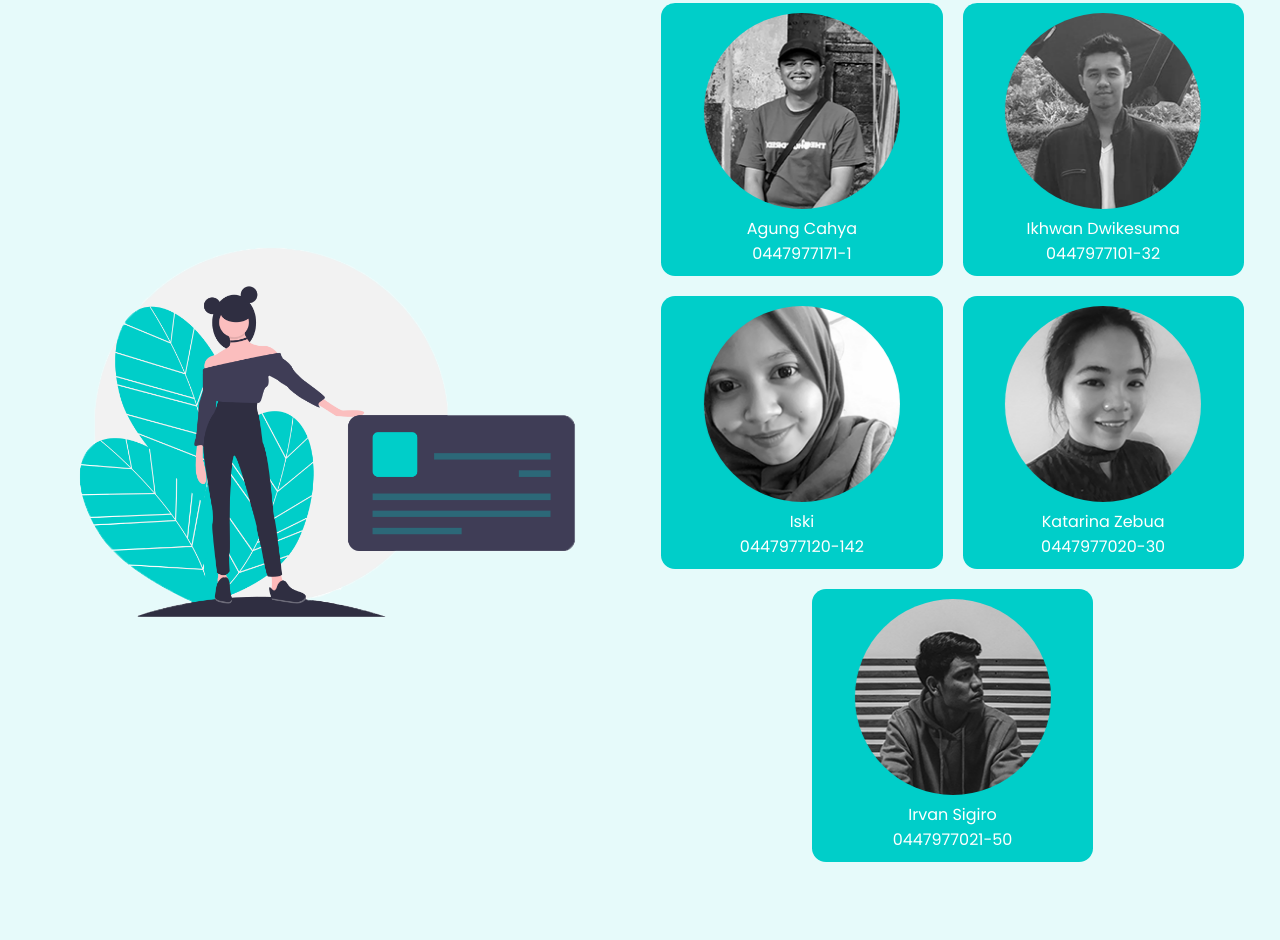
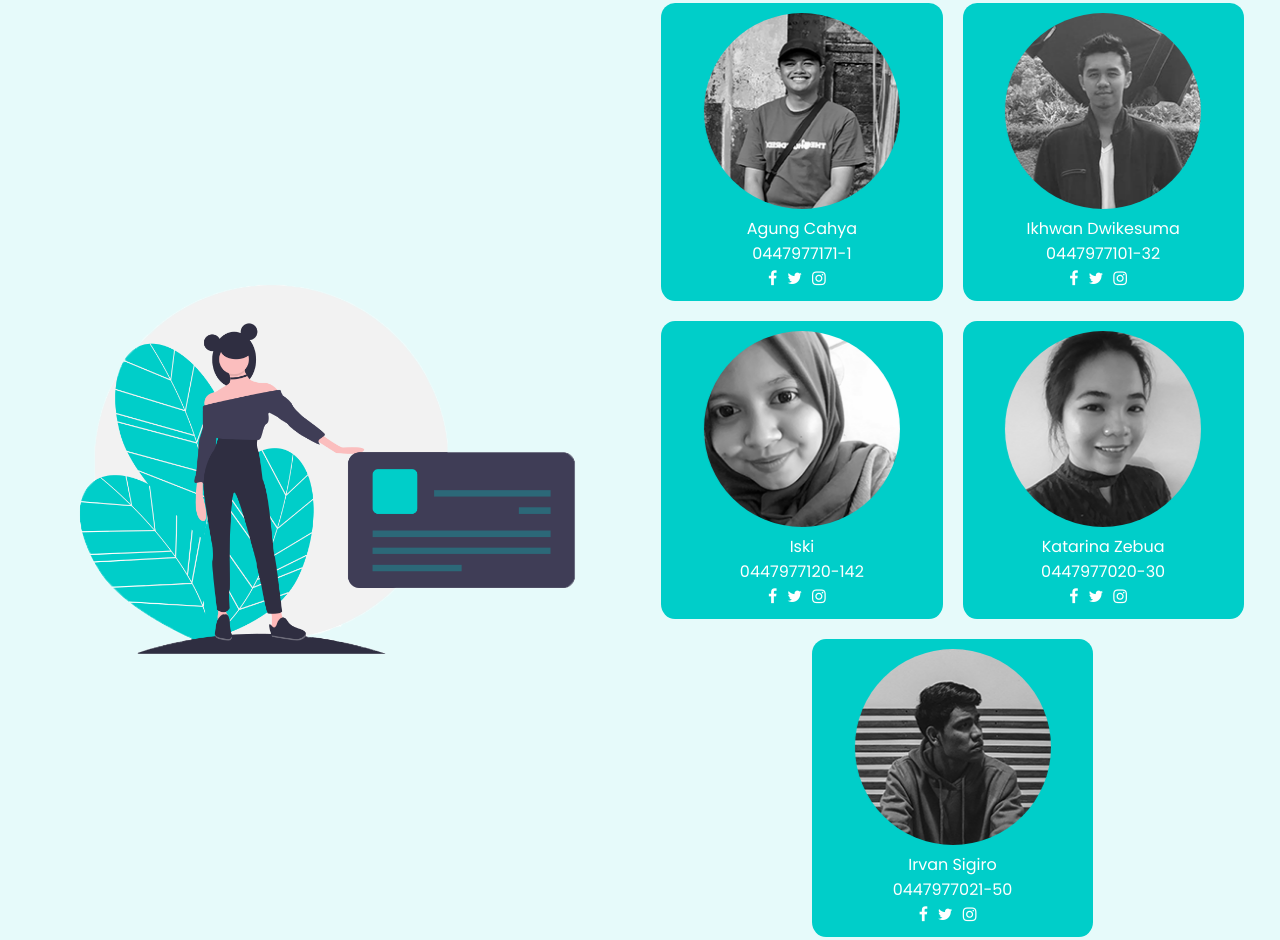
Before and after one commit to agungCP/DTS-project, a plain HTML site: page index.html in a window 1280 px wide. Shown: the part 1012-1952 px from the top of the page. Drawn offline with Linux system fonts and the light colour scheme; a web font is replaced by a local one.

Commit message:
add socmed in member profile

```diff
--- a/assets/css/style.css
+++ b/assets/css/style.css
@@ -196,6 +196,10 @@ nav {
     color: white;
 }
 
+.member a {
+    color: white;
+}
+
 /* contact */
 
 .contact {
--- a/index.html
+++ b/index.html
@@ -58,23 +58,49 @@
                 <div class="profile-content">
                     <div class="member">
                         <img src="assets/img/agung.png" alt="" class="agung">
-                        <p>Agung Cahya <br>0447977171-1</p>
+                        <p>Agung Cahya<br>0447977171-1<br>
+                            <a href="https://www.facebook.com/digitalent.kominfo/" target="_blank"><span
+                                    class="fa fa-facebook"></span></a><a href="https://twitter.com/DTS_kominfo"
+                                target="_blank"><span class="fa fa-twitter"></span></a><a
+                                href="https://www.instagram.com/digitalent.kominfo/" target="_blank"><span
+                                    class="fa fa-instagram"></span></a>
+                        </p>
                     </div>
                     <div class="member">
                         <img src="assets/img/ikhwan.png" alt="ikhwan">
-                        <p>Ikhwan Dwikesuma <br>0447977101-32</p>
+                        <p>Ikhwan Dwikesuma<br>0447977101-32<br>
+                            <a href="https://www.facebook.com/digitalent.kominfo/" target="_blank"><span
+                                    class="fa fa-facebook"></span></a><a href="https://twitter.com/DTS_kominfo"
+                                target="_blank"><span class="fa fa-twitter"></span></a><a
+                                href="https://www.instagram.com/digitalent.kominfo/" target="_blank"><span
+                                    class="fa fa-instagram"></span></a></p>
                     </div>
                     <div class="member">
                         <img src="assets/img/iski.png" alt="iski">
-                        <p>Iski<br>0447977120-142</p>
+                        <p>Iski<br>0447977120-142<br>
+                            <a href="https://www.facebook.com/digitalent.kominfo/" target="_blank"><span
+                                    class="fa fa-facebook"></span></a><a href="https://twitter.com/DTS_kominfo"
+                                target="_blank"><span class="fa fa-twitter"></span></a><a
+                                href="https://www.instagram.com/digitalent.kominfo/" target="_blank"><span
+                                    class="fa fa-instagram"></span></a></p>
                     </div>
                     <div class="member">
                         <img src="assets/img/katarina.png" alt="katarina">
-                        <p>Katarina Zebua<br>0447977020-30</p>
+                        <p>Katarina Zebua<br>0447977020-30<br>
+                            <a href="https://www.facebook.com/digitalent.kominfo/" target="_blank"><span
+                                    class="fa fa-facebook"></span></a><a href="https://twitter.com/DTS_kominfo"
+                                target="_blank"><span class="fa fa-twitter"></span></a><a
+                                href="https://www.instagram.com/digitalent.kominfo/" target="_blank"><span
+                                    class="fa fa-instagram"></span></a></p>
                     </div>
                     <div class="member">
                         <img src="assets/img/irvan.png" alt="irvan">
-                        <p>Irvan Sigiro<br>0447977021-50</p>
+                        <p>Irvan Sigiro<br>0447977021-50<br>
+                            <a href="https://www.facebook.com/digitalent.kominfo/" target="_blank"><span
+                                    class="fa fa-facebook"></span></a><a href="https://twitter.com/DTS_kominfo"
+                                target="_blank"><span class="fa fa-twitter"></span></a><a
+                                href="https://www.instagram.com/digitalent.kominfo/" target="_blank"><span
+                                    class="fa fa-instagram"></span></a></p>
                     </div>
                 </div>
             </div>
```
